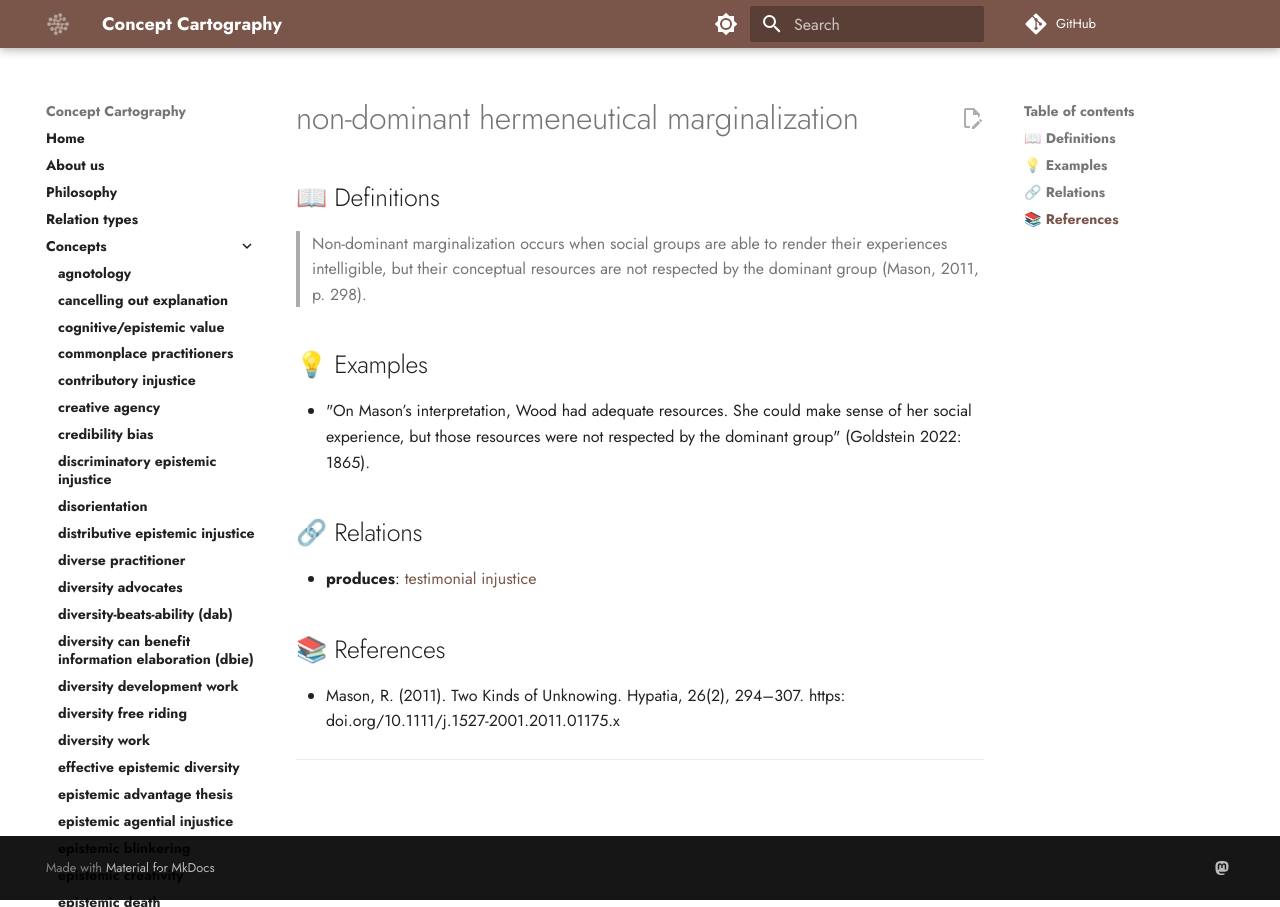
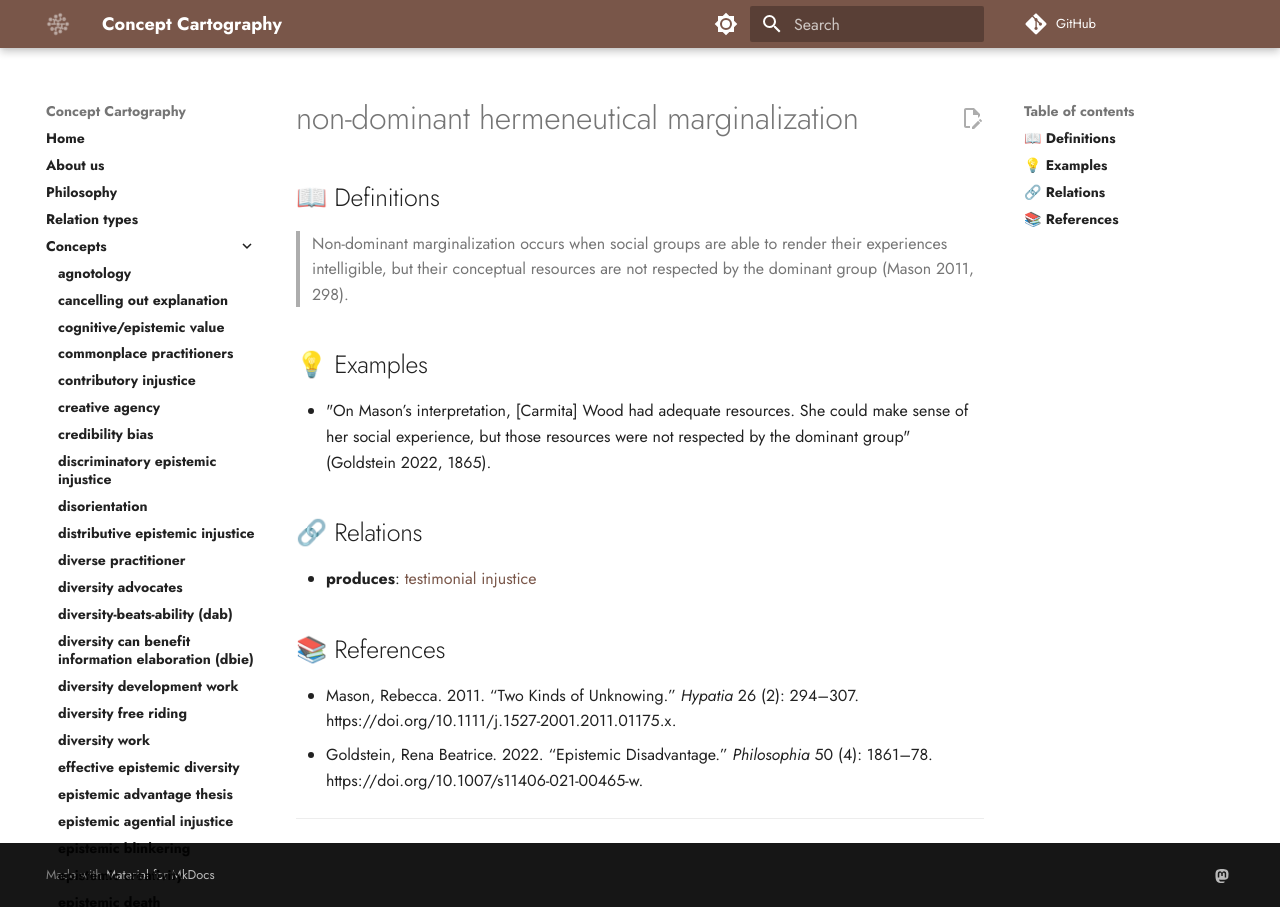
Before and after one commit to conceptcartography/conceptcartography, an MkDocs documentation site: the page built from docs/concepts/non-dominant-hermeneutical-marginalization.md, in a window 1280 px wide. Built offline with MkDocs 1.6.1 and Material for MkDocs 9.7.7, drawn with Linux system fonts in a browser that asks for light colours; comment, search, counter and statistics services are not loaded; the version menu is left out.

Commit message:
Update non-dominant-hermeneutical-marginalization.md
updated references

```diff
--- a/docs/concepts/non-dominant-hermeneutical-marginalization.md
+++ b/docs/concepts/non-dominant-hermeneutical-marginalization.md
@@ -2,11 +2,11 @@
 
 ## 📖 Definitions
 
-> Non-dominant marginalization occurs when social groups are able to render their experiences intelligible, but their conceptual resources are not respected by the dominant group (Mason, 2011, p. 298).
+> Non-dominant marginalization occurs when social groups are able to render their experiences intelligible, but their conceptual resources are not respected by the dominant group (Mason 2011, 298).
 
 ## 💡 Examples
 
-- "On Mason’s interpretation, Wood had adequate resources. She could make sense of her social experience, but those resources were not respected by the dominant group" (Goldstein 2022: 1865).
+- "On Mason’s interpretation, [Carmita] Wood had adequate resources. She could make sense of her social experience, but those resources were not respected by the dominant group" (Goldstein 2022, 1865).
 
 ## 🔗 Relations
 
@@ -14,7 +14,8 @@
 
 ## 📚 References
 
-- Mason, R. (2011). Two Kinds of Unknowing. Hypatia, 26(2), 294–307. https: doi.org/10.1111/j.1527-2001.2011.01175.x
+- Mason, Rebecca. 2011. “Two Kinds of Unknowing.” _Hypatia_ 26 (2): 294–307. https://doi.org/10.1111/j.1527-2001.2011.01175.x.
+- Goldstein, Rena Beatrice. 2022. “Epistemic Disadvantage.” _Philosophia_ 50 (4): 1861–78. https://doi.org/10.1007/s11406-021-00465-w.
 
 ---
 
```
